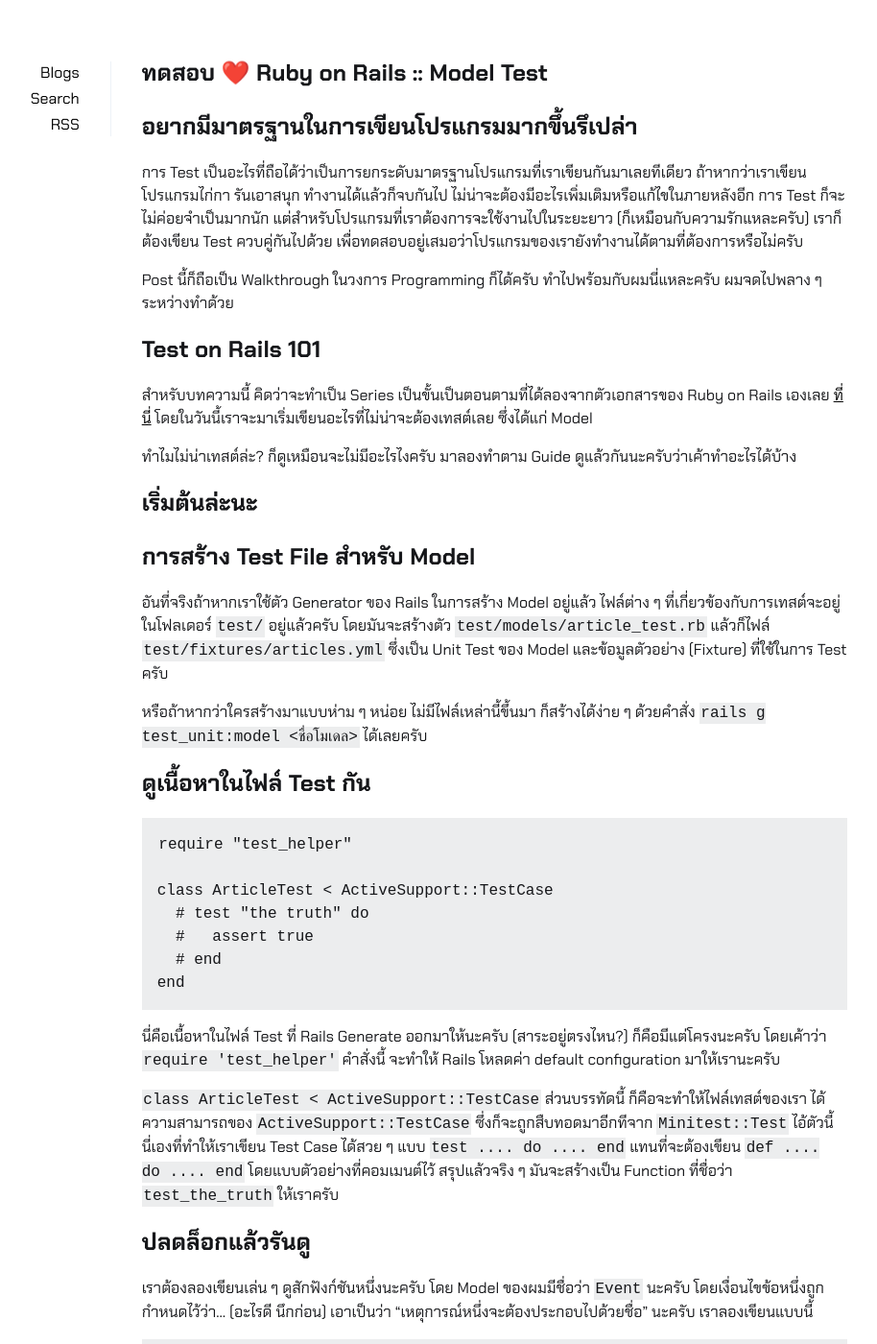
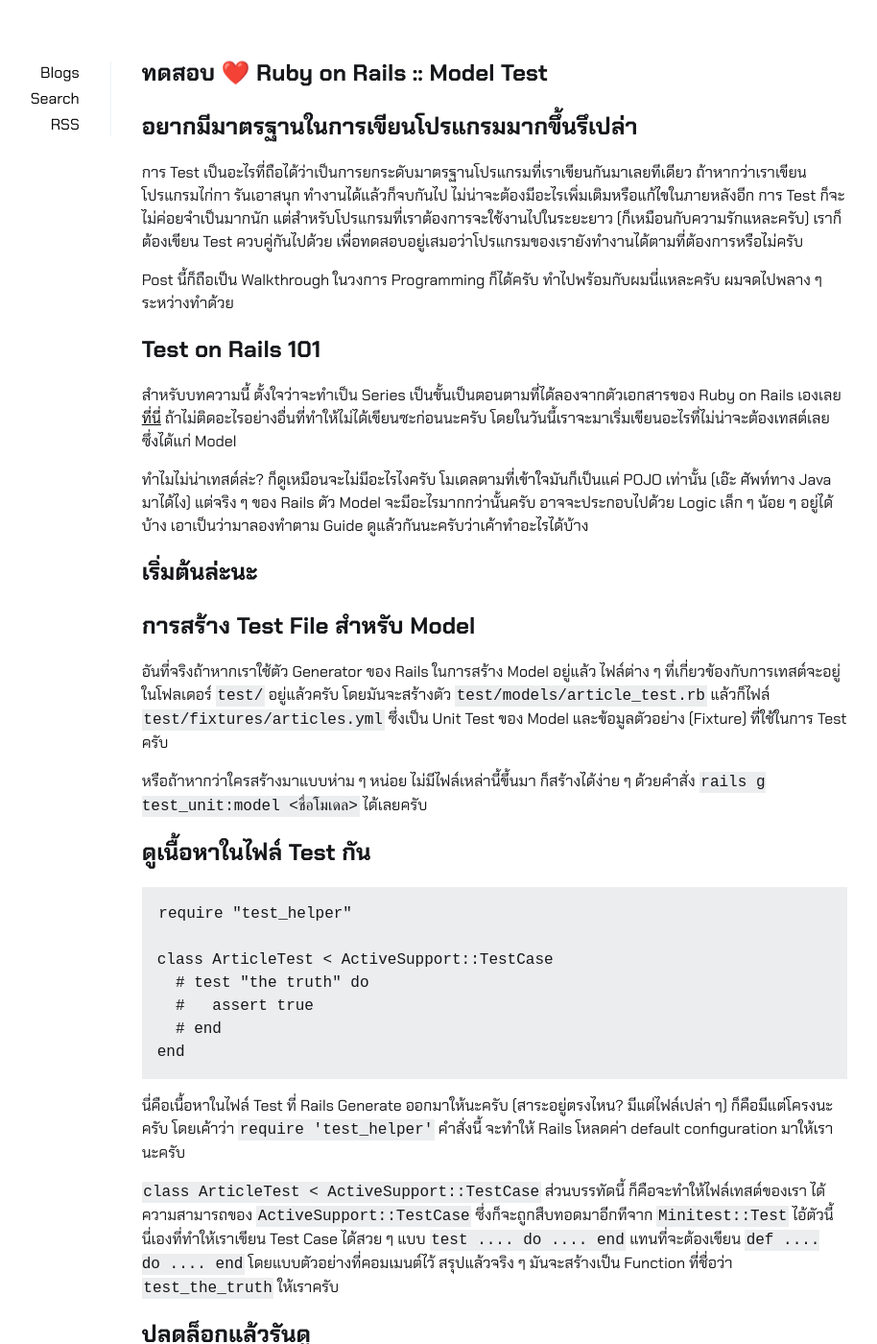
Before and after one commit to zekzit/zekzit.github.io, a Jekyll site: the page built from _posts/2021-01-19-rails-test-model.md, in a window 1280 px wide and 1400 px high. Shown: the whole window at 96% size, without its empty margins (205-1119 px from the left). Built offline with Jekyll 4.4.1, drawn with Linux system fonts in a browser that asks for light colours; some web fonts are replaced; some of the changed text lies outside the part shown.

Commit message:
Update wording

````diff
--- a/_posts/2021-01-19-rails-test-model.md
+++ b/_posts/2021-01-19-rails-test-model.md
@@ -13,9 +13,9 @@ Post นี้ก็ถือเป็น Walkthrough ในวงการ Prog
 
 # Test on Rails 101
 
-สำหรับบทความนี้ คิดว่าจะทำเป็น Series เป็นขั้นเป็นตอนตามที่ได้ลองจากตัวเอกสารของ Ruby on Rails เองเลย [ที่นี่](https://guides.rubyonrails.org/testing.html) โดยในวันนี้เราจะมาเริ่มเขียนอะไรที่ไม่น่าจะต้องเทสต์เลย ซึ่งได้แก่ Model
+สำหรับบทความนี้ ตั้งใจว่าจะทำเป็น Series เป็นขั้นเป็นตอนตามที่ได้ลองจากตัวเอกสารของ Ruby on Rails เองเลย [ที่นี่](https://guides.rubyonrails.org/testing.html) ถ้าไม่ติดอะไรอย่างอื่นที่ทำให้ไม่ได้เขียนซะก่อนนะครับ โดยในวันนี้เราจะมาเริ่มเขียนอะไรที่ไม่น่าจะต้องเทสต์เลย ซึ่งได้แก่ Model
 
-ทำไมไม่น่าเทสต์ล่ะ? ก็ดูเหมือนจะไม่มีอะไรไงครับ มาลองทำตาม Guide ดูแล้วกันนะครับว่าเค้าทำอะไรได้บ้าง
+ทำไมไม่น่าเทสต์ล่ะ? ก็ดูเหมือนจะไม่มีอะไรไงครับ โมเดลตามที่เข้าใจมันก็เป็นแค่ POJO เท่านั้น (เอ๊ะ ศัพท์ทาง Java มาได้ไง) แต่จริง ๆ ของ Rails ตัว Model จะมีอะไรมากกว่านั้นครับ อาจจะประกอบไปด้วย Logic เล็ก ๆ น้อย ๆ อยู่ได้บ้าง เอาเป็นว่ามาลองทำตาม Guide ดูแล้วกันนะครับว่าเค้าทำอะไรได้บ้าง
 
 # เริ่มต้นล่ะนะ
 
@@ -37,7 +37,7 @@ class ArticleTest < ActiveSupport::TestCase
 end
 ```
 
-นี่คือเนื้อหาในไฟล์ Test ที่ Rails Generate ออกมาให้นะครับ (สาระอยู่ตรงไหน?) ก็คือมีแต่โครงนะครับ โดยเค้าว่า `require 'test_helper'` คำสั่งนี้ จะทำให้ Rails โหลดค่า default configuration มาให้เรานะครับ
+นี่คือเนื้อหาในไฟล์ Test ที่ Rails Generate ออกมาให้นะครับ (สาระอยู่ตรงไหน? มีแต่ไฟล์เปล่า ๆ) ก็คือมีแต่โครงนะครับ โดยเค้าว่า `require 'test_helper'` คำสั่งนี้ จะทำให้ Rails โหลดค่า default configuration มาให้เรานะครับ
 
 `class ArticleTest < ActiveSupport::TestCase` ส่วนบรรทัดนี้ ก็คือจะทำให้ไฟล์เทสต์ของเรา ได้ความสามารถของ `ActiveSupport::TestCase` ซึ่งก็จะถูกสืบทอดมาอีกทีจาก `Minitest::Test` ไอ้ตัวนี้นี่เองที่ทำให้เราเขียน Test Case ได้สวย ๆ แบบ `test .... do .... end` แทนที่จะต้องเขียน `def .... do .... end` โดยแบบตัวอย่างที่คอมเมนต์ไว้ สรุปแล้วจริง ๆ มันจะสร้างเป็น Function ที่ชื่อว่า `test_the_truth` ให้เราครับ
 
@@ -128,4 +128,4 @@ Finished in 6.812863s, 0.5871 runs/s, 0.5871 assertions/s.
 5 runs, 5 assertions, 0 failures, 0 errors, 0 skips
 ```
 
-สำเร็จล่ะครับ ขอบคุณสำหรับการติดตามครับ :D
+สำเร็จล่ะครับ คืนนี้ก็มีเวลาเขียนเท่านี้ ยังไงต่อไปก็จะเขียนต่อและลองอะไรที่ยาก ๆ ขึ้นด้วย แต่ยังไงก็ขอขอบคุณสำหรับการติดตามครับ ถ้าได้อ่านถึงบรรทัดนี้น่ะนะ :D
````
Also changed, not shown: _posts/2021-01-13-rabbitmq-http-api.md (+3 -1 lines).
